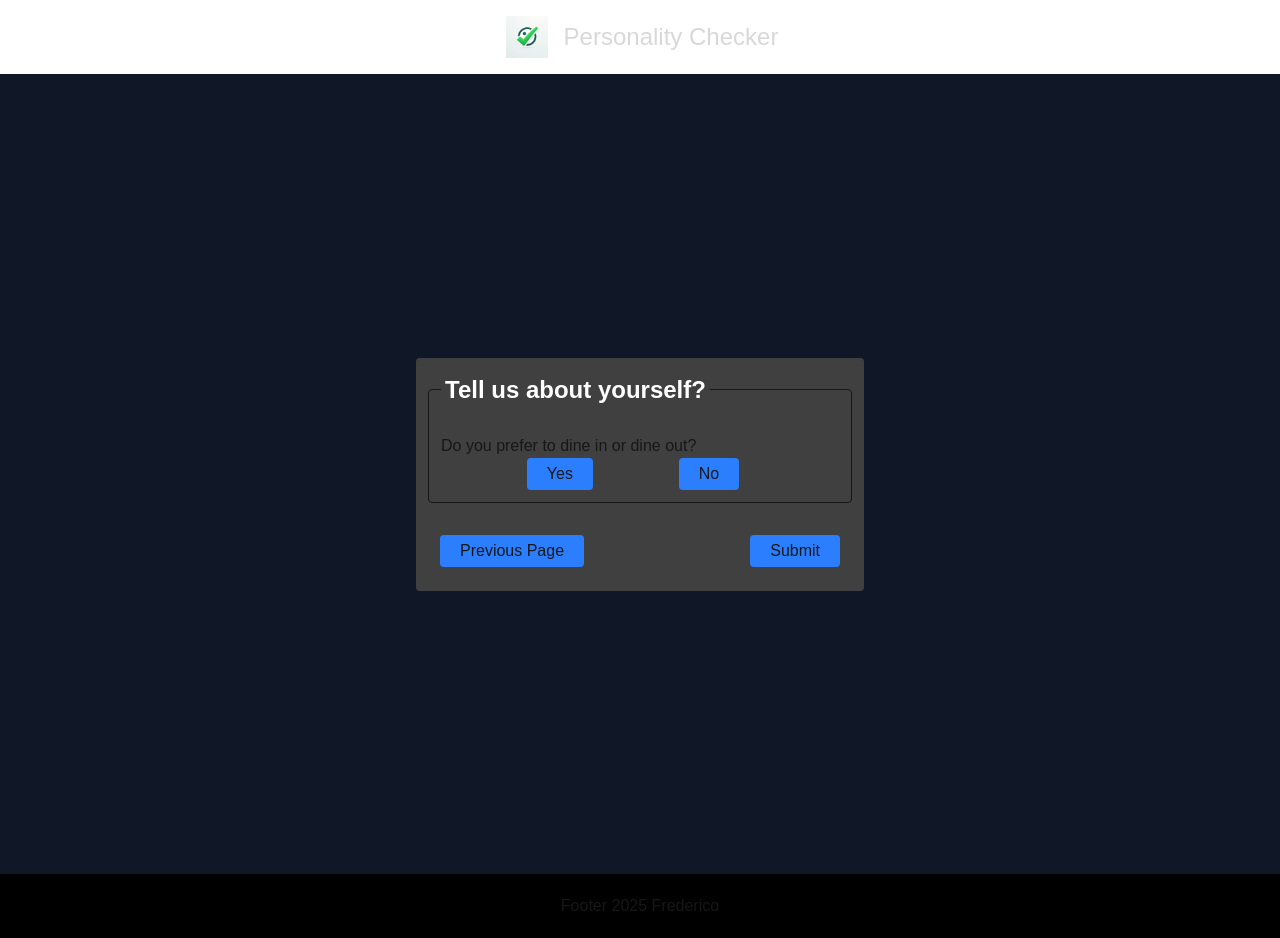
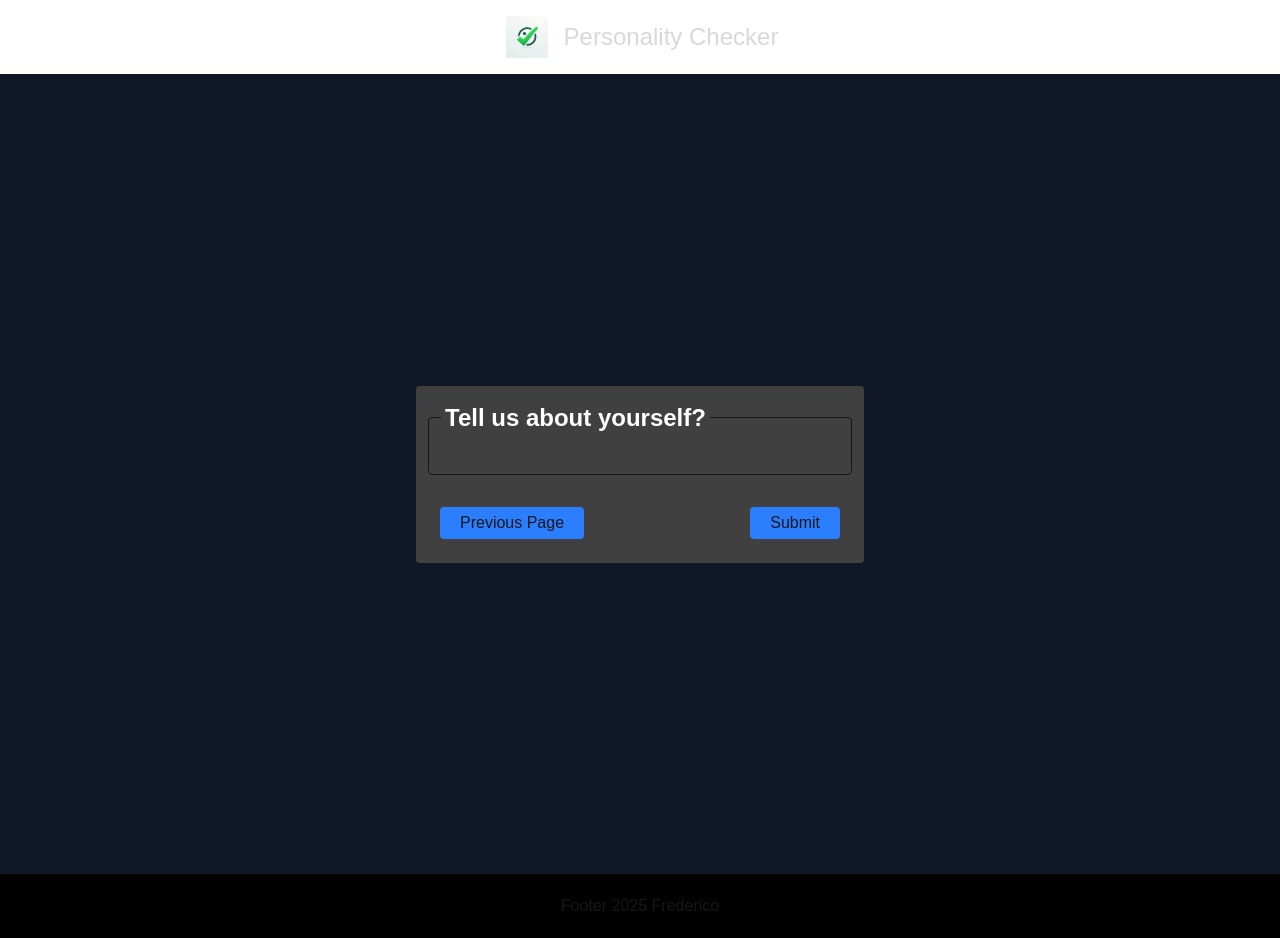
Before and after one commit to FredH2O/basic-ts-form, a Next.js app: page /Page4 in a window 1280 px wide. Built offline with nearby package versions, Linux system fonts and the light colour scheme.

Commit message:
feat: adding new checkboxes for questions deleted yes or no question

```diff
--- a/app/context/FormContext.tsx
+++ b/app/context/FormContext.tsx
@@ -37,9 +37,7 @@
   otherAnswer: boolean;
   setOtherAnswer: Dispatch<SetStateAction<boolean>>;
   handleChange: (
-    e:
-      | ChangeEvent<HTMLInputElement | HTMLSelectElement | HTMLTextAreaElement>
-      | MouseEvent
+    e: ChangeEvent<HTMLInputElement | HTMLSelectElement | HTMLTextAreaElement>
   ) => void;
   handleSubmit: (e: FormEvent<HTMLFormElement>) => void;
   score: ScoreValue;
@@ -107,14 +105,9 @@
   };
 
   const handleChange = (
-    e:
-      | ChangeEvent<HTMLInputElement | HTMLSelectElement | HTMLTextAreaElement>
-      | MouseEvent
+    e: ChangeEvent<HTMLInputElement | HTMLSelectElement | HTMLTextAreaElement>
   ) => {
-    const target = e.target as HTMLButtonElement;
-
-    const name = target.name;
-    const value = target.value;
+    const { name, value } = e.target;
 
     console.log(
       `Your on ${name.toUpperCase()} + and the value is ${value.toUpperCase()}`
--- /dev/null
+++ b/components/CheckboxesQuestion.tsx
@@ -0,0 +1,9 @@
+const Checkboxes = () => {
+  return (
+    <div>
+      <label htmlFor="">
+        <input type="checkbox" />
+      </label>
+    </div>
+  );
+};
--- a/components/Questions_4/EatWhereQuestion.tsx
+++ b/components/Questions_4/EatWhereQuestion.tsx
@@ -1,21 +1,10 @@
 "use client";
-import YesOrNo from "../YesOrNo";
 import { useFormContext } from "../../app/context/FormContext";
 
 const EatWhereQuestion = () => {
   const { handleChange } = useFormContext();
 
-  return (
-    <div>
-      <YesOrNo
-        name="eating"
-        question="Do you prefer to dine in or dine out?"
-        yesValue="introvert"
-        noValue="extrovert"
-        onClick={(e) => handleChange(e as any)}
-      />
-    </div>
-  );
+  return <div></div>;
 };
 
 export default EatWhereQuestion;
--- a/components/YesOrNo.tsx
+++ /dev/null
@@ -1,37 +0,0 @@
-import { MouseEvent } from "react";
-
-type Props = {
-  question: string;
-  name: string;
-  yesValue: string;
-  noValue: string;
-  onClick: (e: MouseEvent<HTMLButtonElement>) => void;
-};
-
-const YesOrNo = ({ question, name, yesValue, noValue, onClick }: Props) => {
-  return (
-    <div>
-      <p>{question}</p>
-      <div className="flex justify-evenly">
-        <button
-          name={name}
-          value={yesValue}
-          onClick={onClick}
-          className="hover:cursor-pointer hover:-translate-y-1 hover:text-black transition-all duration-200 hover:bg-blue-600 px-5 py-1 rounded bg-blue-500"
-        >
-          Yes
-        </button>
-        <button
-          name={name}
-          value={noValue}
-          onClick={onClick}
-          className="hover:cursor-pointer hover:-translate-y-1 hover:text-black transition-all duration-200 hover:bg-blue-600 px-5 py-1 rounded bg-blue-500"
-        >
-          No
-        </button>
-      </div>
-    </div>
-  );
-};
-
-export default YesOrNo;
```
